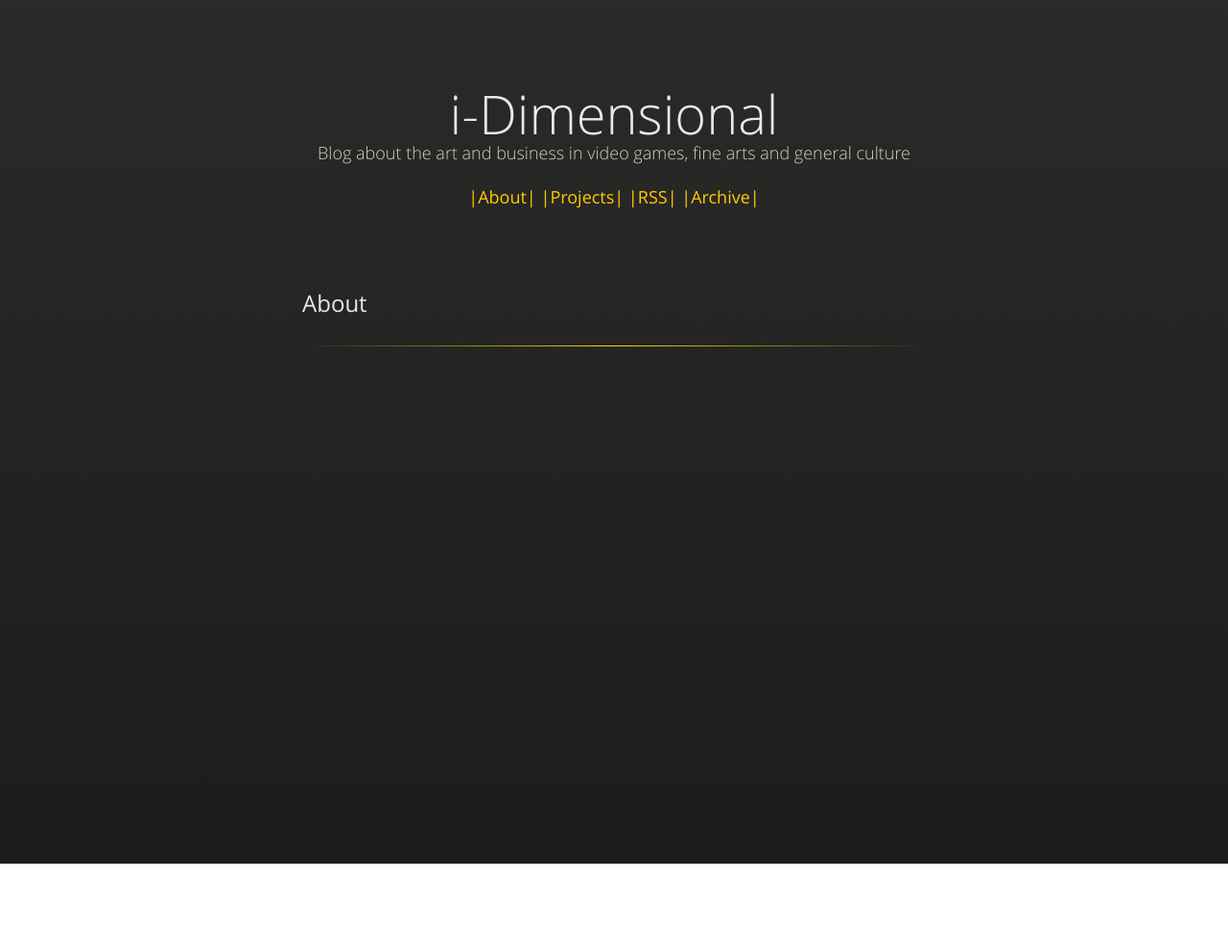
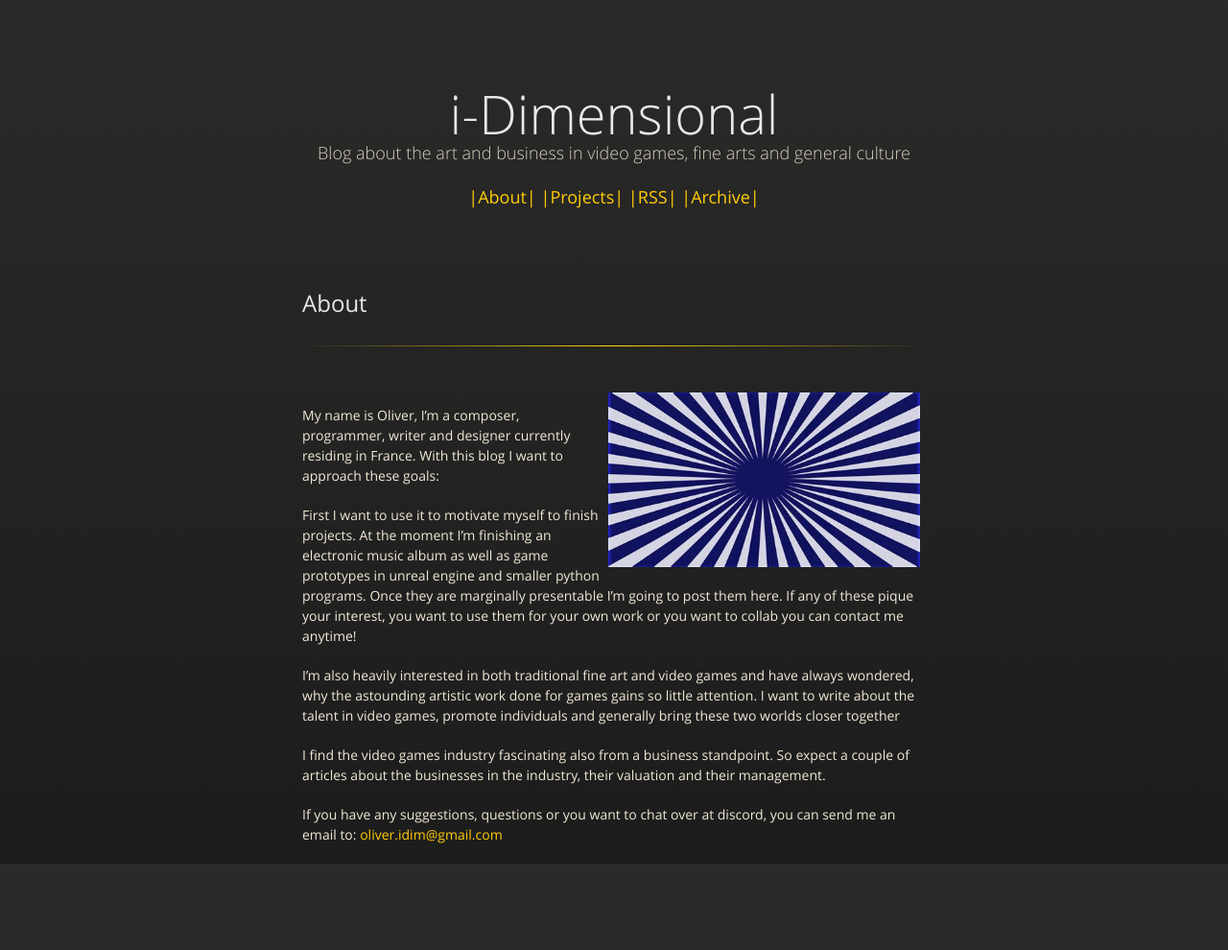
Before and after one commit to nadathos/nadathos.github.io, a Jekyll site: the page built from about.md, in a window 1280 px wide. Shown: the whole page at 96% size. Built offline with Jekyll 4.4.1, drawn with Linux system fonts in a browser that asks for light colours; before the commit the page ends 900 px from its top, so only the background shows below that.

Commit message:
prototyped the about page

```diff
--- a/_config.yml
+++ b/_config.yml
@@ -144,3 +144,9 @@ excerpt_separator: <!--more-->
 
 plugins:
   - jekyll-feed
+
+defaults:
+  - scope:
+      path: "assets/images"
+      values:
+        images: true
--- a/about.md
+++ b/about.md
@@ -2,4 +2,21 @@
 layout: page
 permalink: /about/
 title: "About"
+image:
 ---
+
+![MyImage]({{site.url}}/assets/images/autoportrait.png){:class="img_center"}
+
+My name is Oliver, I'm a composer, programmer, writer and designer currently residing in France.
+With this blog I want to approach these goals:
+
+
+First I want to use it to motivate myself to finish projects. At the moment I'm finishing an electronic music album as well as game prototypes in unreal engine and smaller python programs. Once they are marginally presentable I'm going to post them here. If any of these pique your interest, you want to use them for your own work or you want to collab you can contact me anytime!
+
+
+I'm also heavily interested in both traditional fine art and video games and have always wondered, why the astounding artistic work done for games gains so little attention. I want to write about the talent in video games, promote individuals and generally bring these two worlds closer together
+
+
+I find the video games industry fascinating also from a business standpoint. So expect a couple of articles about the businesses in the industry, their valuation and their management.
+
+If you have any suggestions, questions or you want to chat over at discord, you can send me an email to: <oliver.idim@gmail.com>
--- a/assets/css/style.scss
+++ b/assets/css/style.scss
@@ -92,3 +92,9 @@ hr.fadinggrad {
     height: 1px;
     background-image: linear-gradient(to right, rgba(0, 0, 0, 0), gold, rgba(0, 0, 0, 0));
 }
+
+.img_center {
+  float: right;
+  width: 50%;
+  padding: 1%;
+}
```
Also changed, not shown: assets/images/autoportrait.png (added).
